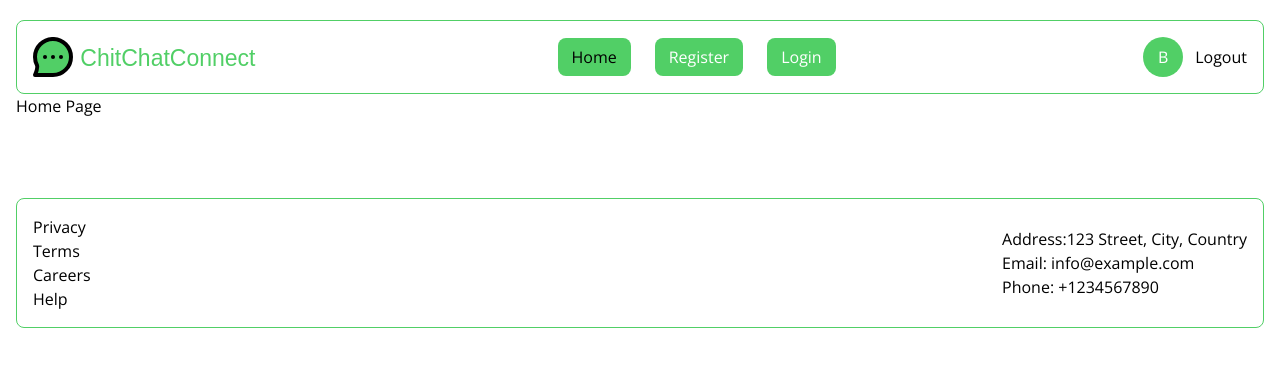
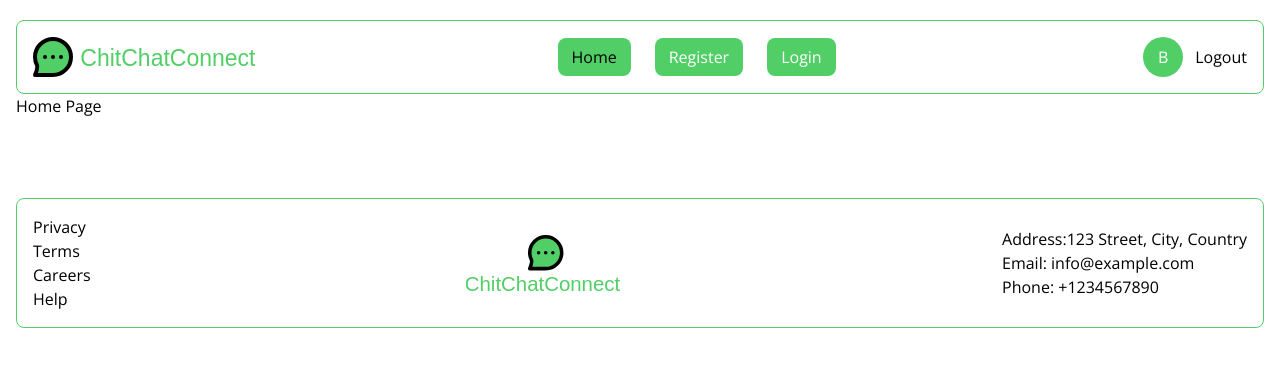
Before and after one commit to bojan-ilic/chit-chat-connect-frontend, a React (Create React App) app: page / in a window 1280 px wide. Shown: the top 366 px of the page. Built offline with nearby package versions, Linux system fonts and the light colour scheme.

Commit message:
docs: Enhance Footer with doc comments and integrate FooterLogoBox for logo navigation

```diff
--- a/src/components/Footer/Footer.jsx
+++ b/src/components/Footer/Footer.jsx
@@ -1,9 +1,24 @@
-// FooterNavBar component for footer links
+// Import FooterNavBar component for footer links
 import FooterNavBar from '../FooterNavBar/FooterNavBar';
 
-// FooterContact component for contact information
+// Import FooterContact component for contact information
 import FooterContact from '../FooterContact/FooterContact';
 
+// Import the FooterLogoBox component for displaying the footer logo with navigation functionality
+import FooterLogoBox from '../FooterLogoBox/FooterLogoBox';
+
+/**
+ * Footer component
+ *
+ * This component serves as the global footer for the application.
+ * Displays three key components:
+ * - FooterNavBar for navigation links,
+ * - FooterLogoBox for branding with a navigational logo,
+ * - FooterContact for contact information.
+ *
+ * @returns {React.Component} A footer element containing navigation links, the application's logo, and contact information, structured within a responsive layout.
+ * @type {React.FC}
+ */
 const Footer = () => {
     return (
         <footer className="border-primary mt-20 rounded-lg border bg-white p-4">
@@ -11,6 +26,8 @@ const Footer = () => {
                 <div className="flex items-center justify-between">
                     {/* FooterNavBar component displays footer links */}
                     <FooterNavBar />
+                    {/* FooterLogoBox component renders the logo in the footer that redirects to the homepage when clicked */}
+                    <FooterLogoBox />
                     {/* FooterContact component displays contact information */}
                     <FooterContact />
                 </div>
@@ -19,4 +36,5 @@ const Footer = () => {
     );
 };
 
+// Export Footer for accessibility throughout the application
 export default Footer;
```
